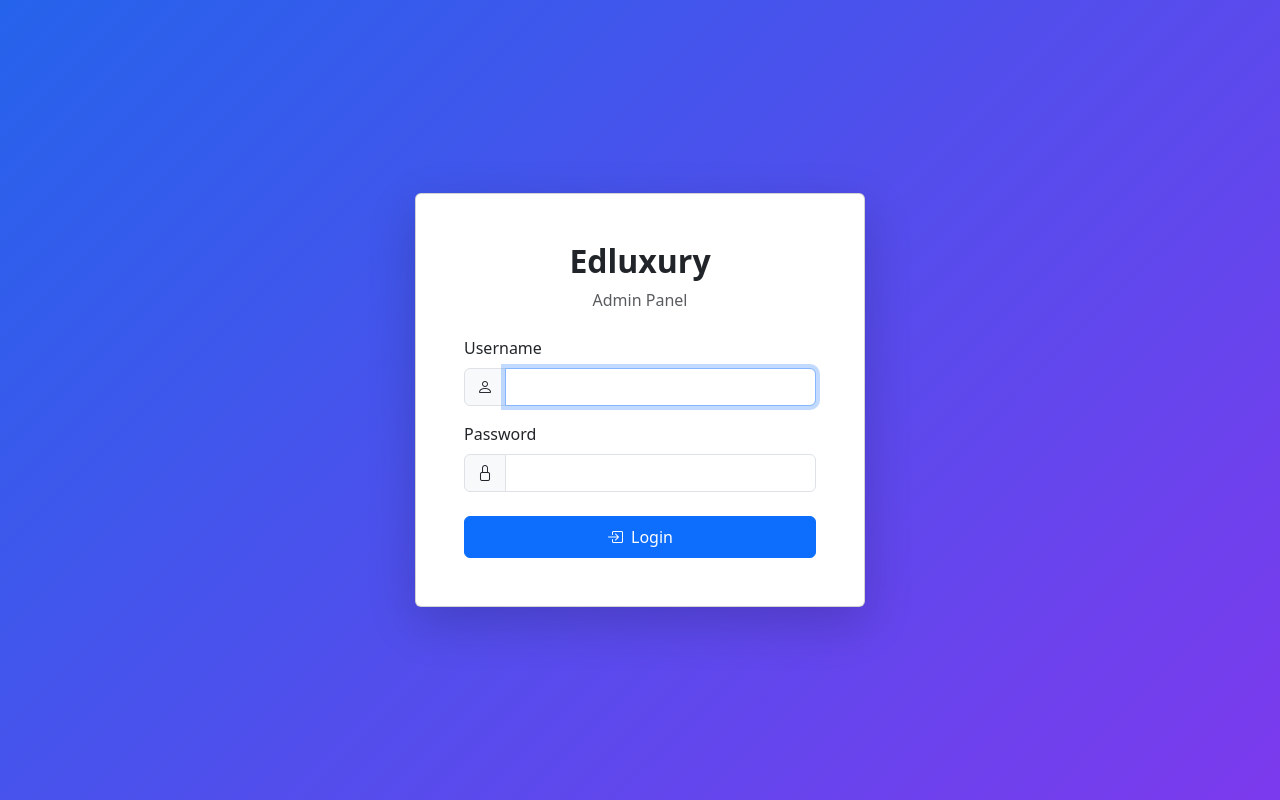
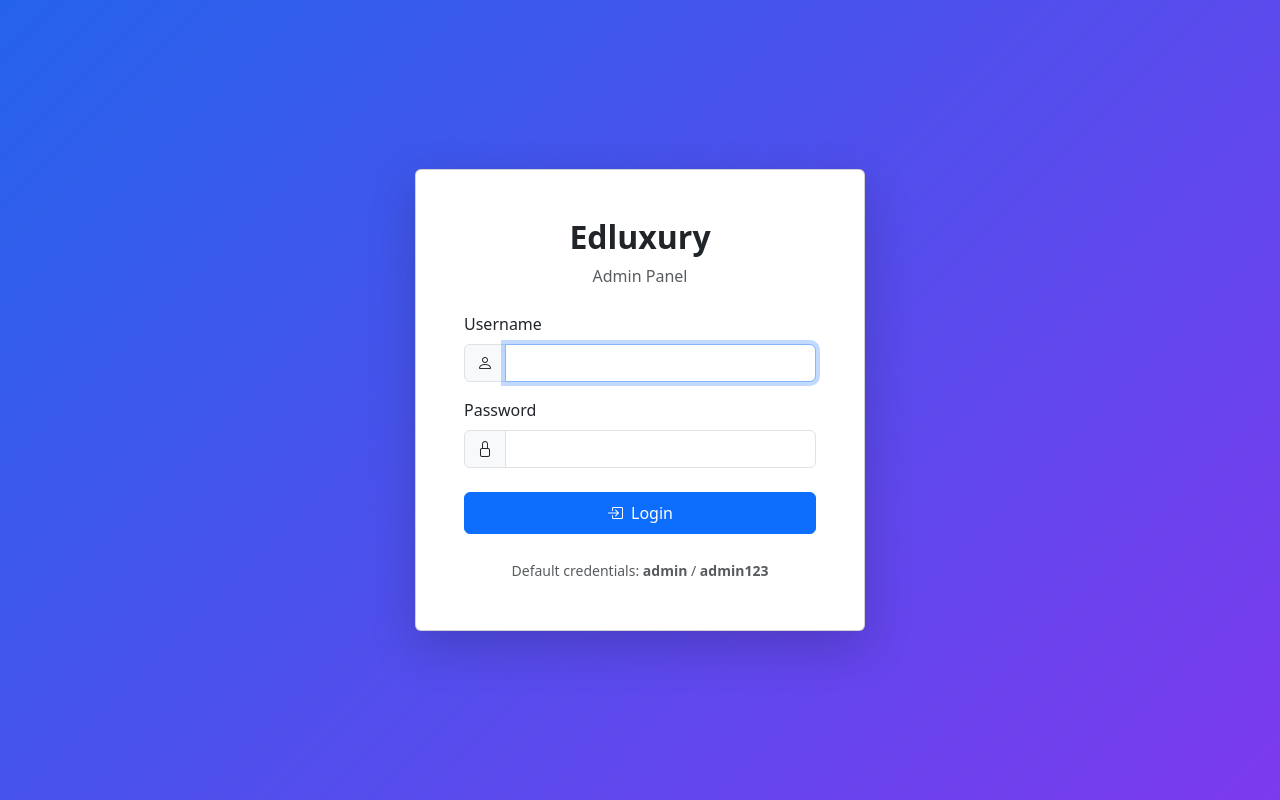
Before and after one commit to kumaishhaider/EdLuxuryTestSite, a PHP site: page /Edluxury/admin/login.php in a window 1280 px wide. Run offline with PHP 8.4, Linux system fonts and the light colour scheme; data comes from the database, SQL or seed files in the repository.

Commit message:
Display default credentials on admin login page
Added default credentials display for admin login.

```diff
--- a/admin/login.php
+++ b/admin/login.php
@@ -22,10 +22,7 @@ if ($_SERVER['REQUEST_METHOD'] === 'POST') {
         $error = 'Please enter both username and password';
     } else {
         $db = Database::getInstance();
-        $admin = $db->fetchOne(
-            "SELECT * FROM admins WHERE username = ? AND status = 'active'",
-            [$username]
-        );
+        $admin = $db->fetchOne("SELECT * FROM admins WHERE username = ? AND status = 'active'", [$username]);
 
         if ($admin && Security::verifyPassword($password, $admin['password'])) {
             $_SESSION['admin_id'] = $admin['id'];
@@ -48,6 +45,7 @@ if ($_SERVER['REQUEST_METHOD'] === 'POST') {
     <meta charset="UTF-8">
     <meta name="viewport" content="width=device-width, initial-scale=1.0">
     <title>Admin Login - Edluxury</title>
+    <!-- Favicon -->
     <?php
     $theme = Theme::getInstance();
     $faviconUrl = $theme->get('favicon_url');
@@ -113,6 +111,12 @@ if ($_SERVER['REQUEST_METHOD'] === 'POST') {
                         <i class="bi bi-box-arrow-in-right me-2"></i>Login
                     </button>
                 </form>
+
+                <div class="text-center mt-4">
+                    <small class="text-muted">
+                        Default credentials: <strong>admin</strong> / <strong>admin123</strong>
+                    </small>
+                </div>
             </div>
         </div>
     </div>
```
